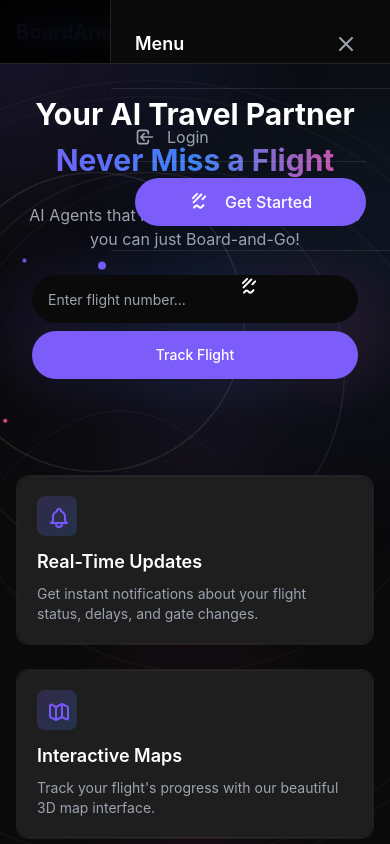
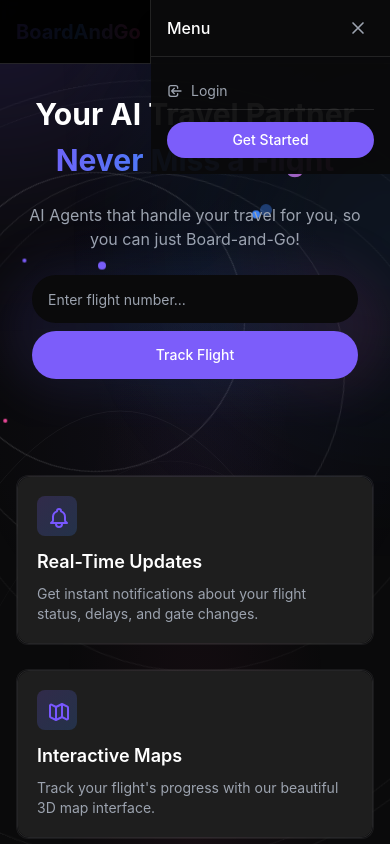
Before and after one commit to Feel-The-AGI/boardandgo-landing-page, a Next.js app: page / in a window 390 px wide. Both pictures are taken after a click on the button "Menu". Shown: the top 844 px of the page. Built offline with nearby package versions, Linux system fonts and the light colour scheme.

Commit message:
mobile menu

```diff
--- a/components/common/AviationMenu.js
+++ b/components/common/AviationMenu.js
@@ -1,14 +1,13 @@
 import { useState } from 'react';
 import Link from 'next/link';
 
-const PlaneIcon = () => (
-  <svg viewBox="0 0 24 24" className="w-6 h-6" fill="none" stroke="currentColor">
+const MenuIcon = () => (
+  <svg viewBox="0 0 24 24" className="w-5 h-5" fill="none" stroke="currentColor">
     <path
       strokeLinecap="round"
       strokeLinejoin="round"
       strokeWidth={2}
-      d="M3.055 11H5a2 2 0 012 2v1a2 2 0 002 2h2.5M15 11h3.945M6.5 7h11M9 3.5h6"
-      transform="rotate(-45 12 12)"
+      d="M4 6h16M4 12h16M4 18h16"
     />
   </svg>
 );
@@ -21,18 +20,18 @@ export default function AviationMenu() {
       {/* Menu Button */}
       <button
         onClick={() => setIsOpen(!isOpen)}
-        className="relative z-50 p-2 text-white hover:text-[#7C5DFA] transition-colors"
+        className="relative z-50 p-1.5 text-white hover:text-[#7C5DFA] transition-colors"
         aria-label="Menu"
       >
-        <div className={`transform transition-all duration-300 ${isOpen ? 'rotate-45 translate-y-1.5' : ''}`}>
-          <PlaneIcon />
+        <div className={`transform transition-all duration-300 ${isOpen ? 'rotate-90' : ''}`}>
+          <MenuIcon />
         </div>
       </button>
 
       {/* Overlay */}
       <div
         className={`
-          fixed inset-0 bg-black/80 backdrop-blur-lg transition-all duration-300 z-40
+          fixed inset-0 bg-black/90 transition-all duration-300 z-40
           ${isOpen ? 'opacity-100 pointer-events-auto' : 'opacity-0 pointer-events-none'}
         `}
         onClick={() => setIsOpen(false)}
@@ -41,56 +40,51 @@ export default function AviationMenu() {
       {/* Menu Panel */}
       <div
         className={`
-          fixed top-0 right-0 h-full w-[280px] bg-[#0A0A0B] transform transition-transform duration-300
+          fixed top-0 right-0 h-full w-[240px]
+          bg-[#0A0A0B]/95
+          transform transition-transform duration-300
           border-l border-white/10 flex flex-col z-50
+          shadow-xl
           ${isOpen ? 'translate-x-0' : 'translate-x-full'}
         `}
       >
         {/* Menu Content */}
         <div className="flex flex-col h-full">
           {/* Header */}
-          <div className="flex items-center justify-between p-6 border-b border-white/10">
-            <span className="text-lg font-semibold text-white">Menu</span>
+          <div className="flex items-center justify-between px-4 py-3 border-b border-white/10 bg-[#0A0A0B]">
+            <span className="text-base font-medium text-white">Menu</span>
             <button
               onClick={() => setIsOpen(false)}
-              className="p-2 text-gray-400 hover:text-white transition-colors"
+              className="p-1.5 text-gray-400 hover:text-white transition-colors"
             >
-              <svg className="w-6 h-6" fill="none" viewBox="0 0 24 24" stroke="currentColor">
+              <svg className="w-5 h-5" fill="none" viewBox="0 0 24 24" stroke="currentColor">
                 <path strokeLinecap="round" strokeLinejoin="round" strokeWidth={2} d="M6 18L18 6M6 6l12 12" />
               </svg>
             </button>
           </div>
 
           {/* Menu Items */}
-          <nav className="flex-1 p-6">
-            <div className="flex flex-col gap-4">
+          <nav className="flex-1 p-4 bg-[#0A0A0B]/95">
+            <div className="flex flex-col gap-3">
               <Link
                 href="/auth/login"
-                className="text-gray-400 hover:text-white transition-colors py-3 flex items-center gap-3 border-b border-white/10"
+                className="text-gray-400 hover:text-white transition-colors py-2 flex items-center gap-2 border-b border-white/10 text-sm"
                 onClick={() => setIsOpen(false)}
               >
-                <svg className="w-5 h-5" fill="none" viewBox="0 0 24 24" stroke="currentColor">
+                <svg className="w-4 h-4" fill="none" viewBox="0 0 24 24" stroke="currentColor">
                   <path strokeLinecap="round" strokeLinejoin="round" strokeWidth={2} d="M11 16l-4-4m0 0l4-4m-4 4h14m-5 4v1a3 3 0 01-3 3H6a3 3 0 01-3-3V7a3 3 0 013-3h7a3 3 0 013 3v1" />
                 </svg>
                 Login
               </Link>
               <Link
                 href="/auth/signup"
-                className="bg-[#7C5DFA] hover:bg-[#8F75FF] transition-colors px-6 py-3 rounded-full text-white font-medium flex items-center justify-center gap-3"
+                className="bg-[#7C5DFA] hover:bg-[#8F75FF] transition-colors px-4 py-2 rounded-full text-white text-sm font-medium flex items-center justify-center"
                 onClick={() => setIsOpen(false)}
               >
-                <PlaneIcon />
                 Get Started
               </Link>
             </div>
           </nav>
-
-          {/* Footer */}
-          <div className="p-6 border-t border-white/10">
-            <div className="flex justify-center">
-              <PlaneIcon className="text-white/10 w-8 h-8 animate-pulse" />
-            </div>
-          </div>
         </div>
       </div>
     </div>
```
